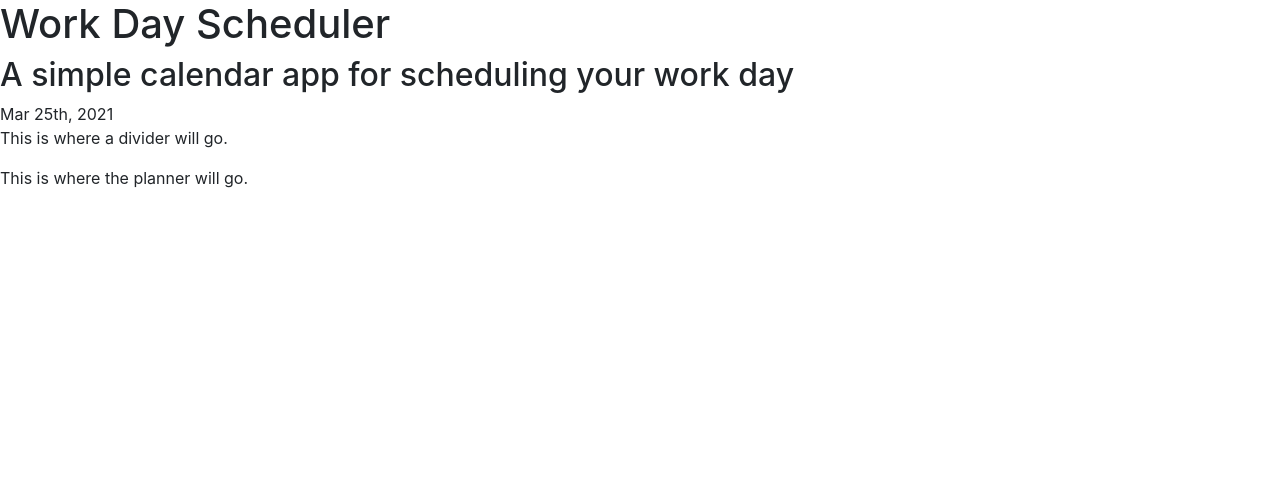
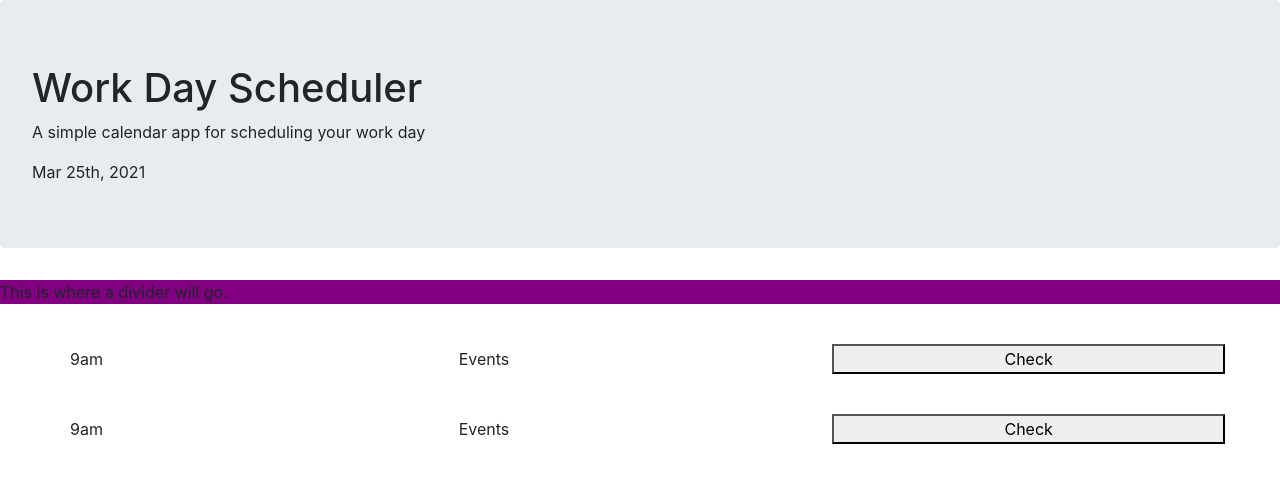
Before and after one commit to henderson2350/work-day, a plain HTML site: page index.html in a window 1280 px wide. Drawn offline with nearby package versions, Linux system fonts and the light colour scheme.

Commit message:
added columns/rows, some bootstrap formatting

```diff
--- a/index.html
+++ b/index.html
@@ -20,17 +20,26 @@
     <title>Work Day Scheduler</title>
   </head>
   <body>
-    <header>
-      <h1>Work Day Scheduler</h1>
-      <h2>A simple calendar app for scheduling your work day</h2>
+    <header class=jumbotron>
+      <h1 class="title">Work Day Scheduler</h1>
+      <p>A simple calendar app for scheduling your work day</p>
       <div id="date"></div>
     </header>
-    <div>
+    <div style= "background-color: purple;">
       <p>This is where a divider will go.</p>
     </div>
-    <section>
-      <p>This is where the planner will go.</p>
-    </section>
+    <div class="container-fluid">
+        <div class="row align-items-center" style = "margin: 40px;">
+            <div class="col">9am</div>
+            <div class="col">Events</div>
+            <button class="col">Check</button>
+          </div>
+          <div class="row align-items-center" style = "margin: 40px;">
+            <div class="col">9am</div>
+            <div class="col">Events</div>
+            <button class="col">Check</button>
+          </div>
+    </div>
     <script src="./assets/js/script.js"></script>
   </body>
 </html>
```
